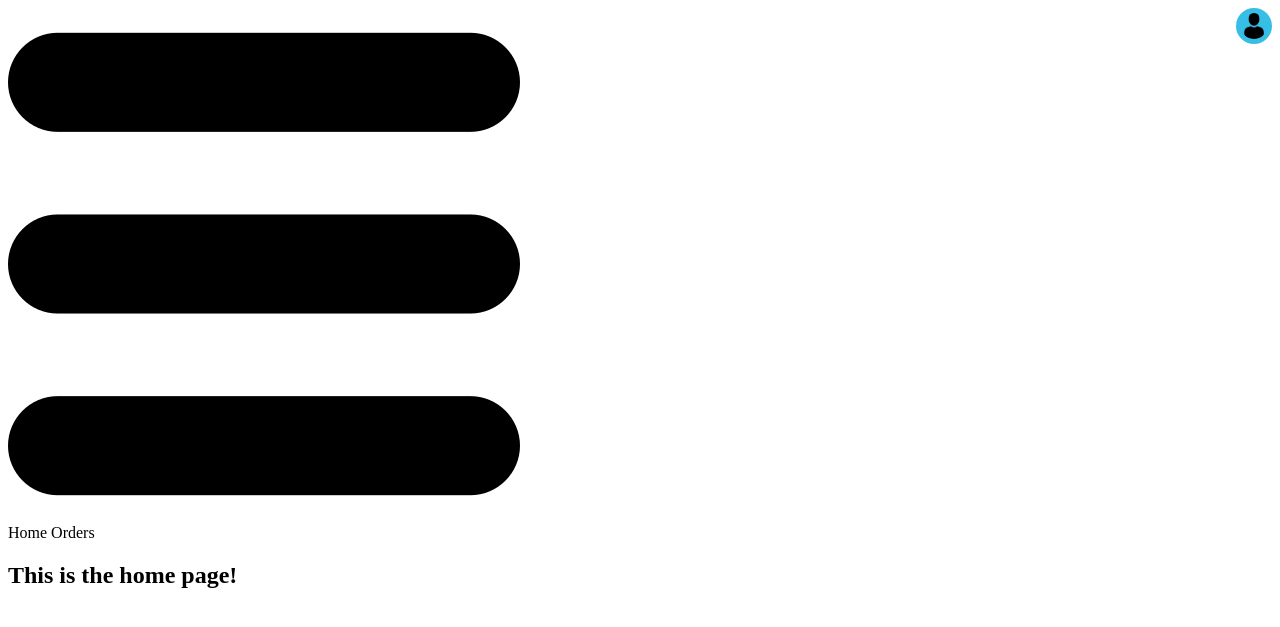
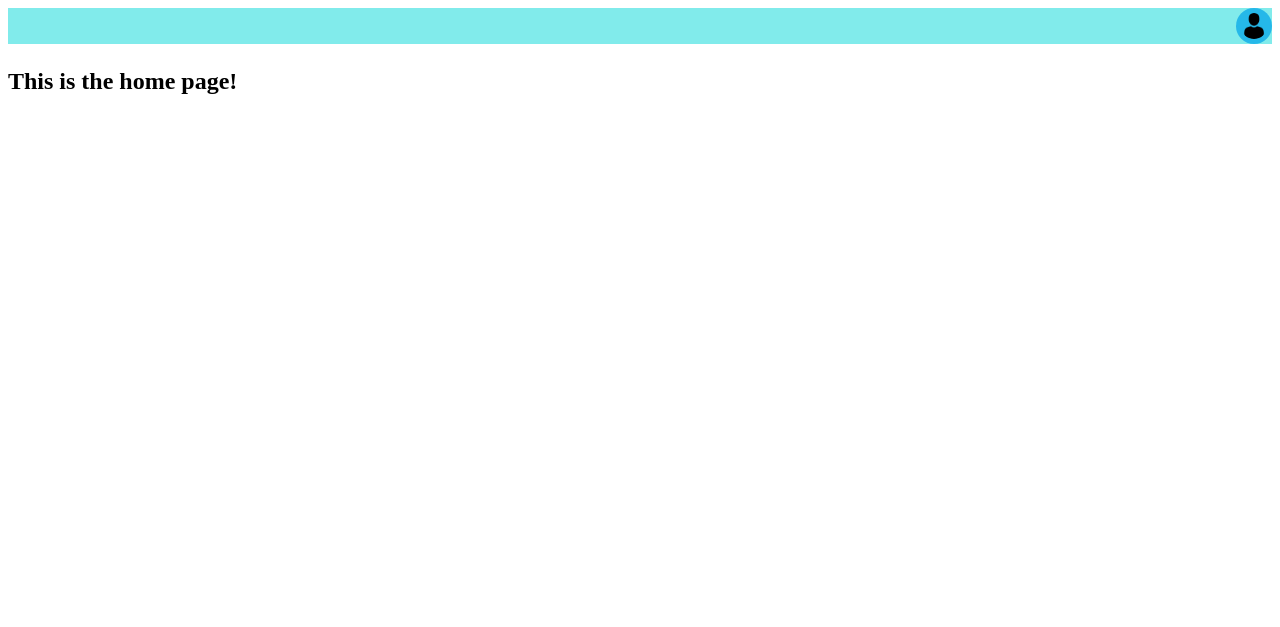
Before and after one commit to prakharpks02/TMoS_ERP, a Django app: page / in a window 1280 px wide. Shown: the top 627 px of the page. Run offline with Django 3.2, Linux system fonts and the light colour scheme; a user stored in the database is signed in.

Commit message:
CSS added

```diff
--- a/TMoS_ERP/TMoS_ERP/urls.py
+++ b/TMoS_ERP/TMoS_ERP/urls.py
@@ -23,7 +23,7 @@
 urlpatterns = [
     path('admin/', admin.site.urls),
     path('login/', auth_views.LoginView.as_view(template_name = 'login.html'), name='login'),
-    path('logout/', auth_views.LogoutView, name='logout'),
+    path('logout/', auth_views.LogoutView.as_view(template_name = 'logout.html'), name='logout'),
     path('home/', home_view.home, name='home'),
     path('', home_view.home, name='home'),
 ] #+ static(settings.STATIC_URL, document_root=settings.STATIC_ROOT)
--- a/TMoS_ERP/Template/TMoS_ERP/base.html
+++ b/TMoS_ERP/Template/TMoS_ERP/base.html
@@ -2,7 +2,8 @@
 <html lang="en">
 <head>
     {% load static from static %}
-    <link rel="stylesheet" type="text/css" href="{% static 'css/base_file.css' %}">
+    <link rel="shortcut icon" type="image/jpg" href='/static/img/logo.jpg'>
+    <link rel="stylesheet" type="text/css" href='/static/css/base_file.css'>
     <!--<script type="text/javascript" src="{{ STATIC_URL }}js/jquery-1.8.3.min.js"></script>-->
     <meta charset="UTF-8">
     <meta name="viewport" content="width=device-width, initial-scale=1.0">
@@ -14,9 +15,9 @@
         <div class="dropdown">
             <img src="{% static 'img/man-user.png' %}" alt="Dropdown Menu" class="dropbtn">
             <div class="dropdown-content">
-                <a href="#">Link 1</a>
-                <a href="#">Link 2</a>
-                <a href="#">Link 3</a>
+                <a href="#">Personal Details</a>
+                <a href="#">Company Details</a>
+                <a href="/logout/">Logout</a>
             </div>
         </div>
     </div>
@@ -24,12 +25,21 @@
 
 
     <div id="navpanel">
-        <img src="{% static 'img/menu.png' %}" id="menu_button">
-        <div>
-            <a class="">Home</a>
-            <a>Orders</a>
+        <div id="details">
+            <img src='/static/img/logo.jpg' id="logo">
+            <a href="#">Ramesh Singh{%block Name%}{%endblock%}</a>
         </div>
-
+        <div id="navpanel_details">
+            <a class="single_btn_nav" href="#">Home</a>
+            <a id="orders_nav" href="#">Orders</a>
+            <div id="orders_hover">
+                <a class="orders_nav_inside" href="#">Place Order</a>
+                <a class="orders_nav_inside" href="#">All Orders</a>
+            </div>
+            <a class="single_btn_nav" href="#">Vehicles</a>
+            <a class="single_btn_nav" href="#">Drivers</a>
+            <a class="single_btn_nav" href="#">Customers</a>
+        </div>
     </div>
     <div id="mainbody">
         {%block main%}{%endblock%}
--- a/TMoS_ERP/static/css/base_file.css
+++ b/TMoS_ERP/static/css/base_file.css
@@ -1,20 +1,28 @@
+#header {
+  background: rgb(129, 235, 235);
+  width: 100%;
+  height: 15%;
+  overflow: hidden;
+  display: inline-block;
+  z-index: -1;
+}
+
 /* Dropdown Button */
 .dropbtn {
-    background-color: rgb(55, 190, 231);
+  background-color: rgb(37, 184, 233);
   padding: 5px;
   max-width: 5%;
   max-height: 5%;
   border-radius: 50%;
   float: right;
-
-
 }
 
 /* The container <div> - needed to position the dropdown content */
 .dropdown {
-    position: relative;
+  position: static;
   display: inline-block;
   float: right;
+  z-index: 1;
 }
 
 /* Dropdown Content (Hidden by Default) */
```
Also changed, not shown: other parts of TMoS_ERP/static/css/base_file.css (+31 -4 lines), TMoS_ERP/Template/TMoS_ERP/logout.html (added, +13 -0 lines), TMoS_ERP/db.sqlite3, TMoS_ERP/static/img/logo.jpg (added). Lines whose indentation alone changed are shown as unchanged.
